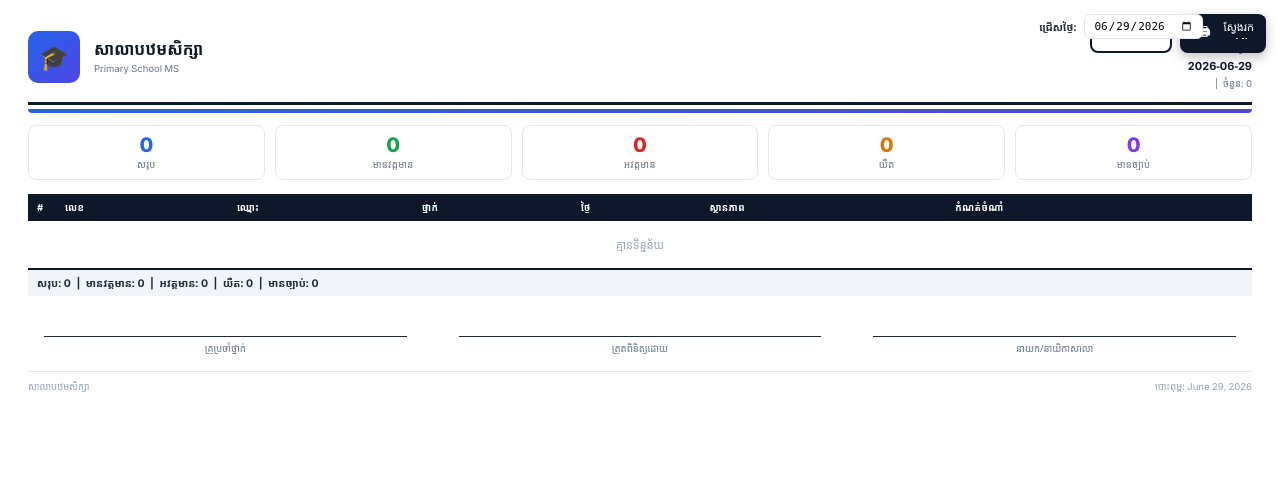
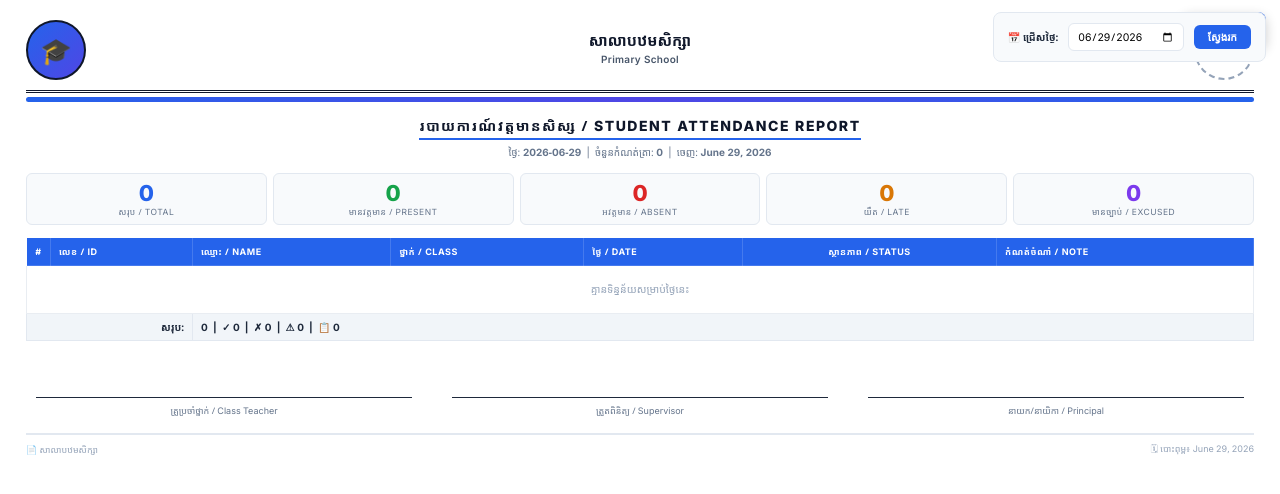
Before and after one commit to kimmi77778888-rgb/school_system.com, a Django app: page /school/reports/attendance/ in a window 1280 px wide. Shown: the top 494 px of the page. Run offline with Django 5.2, Linux system fonts and the light colour scheme; the visitor is signed in with stand-in values (Sample User, id 1); data comes from the database, SQL or seed files in the repository; data that the repository does not hold is empty; parts of the project's set-up code (start-up, migrations or seed data) failed here and were passed over.

Commit message:
feat: upgrade all reports to professional primary school standard with bilingual headers

```diff
--- a/crm/school/templates/school/reports/report_attendance.html
+++ b/crm/school/templates/school/reports/report_attendance.html
@@ -1,74 +1,98 @@
 {% extends 'school/reports/report_base.html' %}
-{% block title %}របាយការណ៍វត្តមាន{% endblock %}
-{% block report_title %}របាយការណ៍វត្តមានសិស្ស{% endblock %}
+{% block title %}របាយការណ៍វត្តមានសិស្ស{% endblock %}
+{% block report_title %}របាយការណ៍វត្តមានសិស្ស / Student Attendance Report{% endblock %}
 {% block report_meta %}
-  <div>ថ្ងៃទី: <strong>{{ date_filter }}</strong> &nbsp;|&nbsp; ចំនួន: {{ records|length }}</div>
+  ថ្ងៃ: <strong>{{ date_filter }}</strong> &nbsp;|&nbsp;
+  ចំនួនកំណត់ត្រា: <strong>{{ records|length }}</strong> &nbsp;|&nbsp;
+  ចេញ: <strong>{{ today }}</strong>
 {% endblock %}
 
 {% block content %}
-<!-- Filter bar (screen only) -->
-<form method="get" style="margin-bottom:12px;display:flex;gap:8px;align-items:center;" class="no-print">
-  <label style="font-weight:700;font-size:10.5px;">ជ្រើសថ្ងៃ:</label>
-  <input type="date" name="date" value="{{ date_filter }}" style="padding:4px 8px;border:1px solid #e2e8f0;border-radius:6px;font-size:11px;">
-  <button type="submit" style="padding:4px 12px;background:#0f172a;color:#fff;border:none;border-radius:6px;font-size:11px;cursor:pointer;">ស្វែងរក</button>
+<!-- Filter (screen only) -->
+<form method="get" class="filter-form no-print">
+  <label>📅 ជ្រើសថ្ងៃ:</label>
+  <input type="date" name="date" value="{{ date_filter }}">
+  <button type="submit">ស្វែងរក</button>
 </form>
 
-<div class="sum">
-  <div class="sum-box bl"><div class="v">{{ records|length }}</div><div class="l">សរុប</div></div>
-  <div class="sum-box gr"><div class="v">{{ present }}</div><div class="l">មានវត្តមាន</div></div>
-  <div class="sum-box rd"><div class="v">{{ absent }}</div><div class="l">អវត្តមាន</div></div>
-  <div class="sum-box am"><div class="v">{{ late }}</div><div class="l">យឺត</div></div>
-  <div class="sum-box pu"><div class="v">{{ excused }}</div><div class="l">មានច្បាប់</div></div>
+<!-- Summary -->
+<div class="info-row">
+  <div class="info-box"><div class="v">{{ records|length }}</div><div class="l">សរុប / Total</div></div>
+  <div class="info-box g"><div class="v">{{ present }}</div><div class="l">មានវត្តមាន / Present</div></div>
+  <div class="info-box r"><div class="v">{{ absent }}</div><div class="l">អវត្តមាន / Absent</div></div>
+  <div class="info-box a"><div class="v">{{ late }}</div><div class="l">យឺត / Late</div></div>
+  <div class="info-box p"><div class="v">{{ excused }}</div><div class="l">មានច្បាប់ / Excused</div></div>
+  {% if records|length > 0 %}
+  <div class="info-box g">
+    <div class="v">{% widthratio present records|length 100 %}%</div>
+    <div class="l">អត្រាវត្តមាន / Rate</div>
+  </div>
+  {% endif %}
 </div>
 
+<!-- Table -->
 <table>
   <thead>
     <tr>
-      <th style="width:28px;">#</th>
-      <th>លេខ</th>
-      <th>ឈ្មោះ</th>
-      <th>ថ្នាក់</th>
-      <th>ថ្ងៃ</th>
-      <th>ស្ថានភាព</th>
-      <th>កំណត់ចំណាំ</th>
+      <th style="width:24px;text-align:center;">#</th>
+      <th>លេខ / ID</th>
+      <th>ឈ្មោះ / Name</th>
+      <th>ថ្នាក់ / Class</th>
+      <th>ថ្ងៃ / Date</th>
+      <th style="text-align:center;">ស្ថានភាព / Status</th>
+      <th>កំណត់ចំណាំ / Note</th>
     </tr>
   </thead>
   <tbody>
     {% for r in records %}
     <tr>
-      <td>{{ forloop.counter }}</td>
+      <td style="text-align:center;">{{ forloop.counter }}</td>
       <td><strong>{{ r.student.student_id }}</strong></td>
       <td>{{ r.student.first_name }} {{ r.student.last_name }}</td>
       <td>{{ r.student.classroom|default:"—" }}</td>
       <td>{{ r.date }}</td>
-      <td>
-        {% if r.status == 'P' %}<span class="b b-P">មានវត្តមាន</span>
-        {% elif r.status == 'A' %}<span class="b b-A">អវត្តមាន</span>
-        {% elif r.status == 'L' %}<span class="b b-L">យឺត</span>
-        {% else %}<span class="b b-E">មានច្បាប់</span>{% endif %}
+      <td style="text-align:center;">
+        {% if r.status == 'P' %}<span class="b b-P">✓ មានវត្តមាន</span>
+        {% elif r.status == 'A' %}<span class="b b-A">✗ អវត្តមាន</span>
+        {% elif r.status == 'L' %}<span class="b b-L">⚠ យឺត</span>
+        {% else %}<span class="b b-E">📋 មានច្បាប់</span>{% endif %}
       </td>
       <td>{{ r.note|default:"—" }}</td>
     </tr>
     {% empty %}
-    <tr><td colspan="7" style="text-align:center;color:#94a3b8;padding:16px;">គ្មានទិន្នន័យ</td></tr>
+    <tr><td colspan="7" style="text-align:center;color:#94a3b8;padding:16px;">គ្មានទិន្នន័យសម្រាប់ថ្ងៃនេះ</td></tr>
     {% endfor %}
   </tbody>
   <tfoot>
     <tr>
-      <td colspan="7">
-        សរុប: {{ records|length }} &nbsp;|&nbsp;
-        មានវត្តមាន: {{ present }} &nbsp;|&nbsp;
-        អវត្តមាន: {{ absent }} &nbsp;|&nbsp;
-        យឺត: {{ late }} &nbsp;|&nbsp;
-        មានច្បាប់: {{ excused }}
+      <td colspan="2" style="text-align:right;">សរុប:</td>
+      <td colspan="5">
+        <strong>{{ records|length }}</strong> &nbsp;|&nbsp;
+        ✓ {{ present }} &nbsp;|&nbsp;
+        ✗ {{ absent }} &nbsp;|&nbsp;
+        ⚠ {{ late }} &nbsp;|&nbsp;
+        📋 {{ excused }}
       </td>
     </tr>
   </tfoot>
 </table>
 
+<!-- Signatures -->
 <div class="sigs">
-  <div class="sig"><div class="line"></div><div class="lbl">គ្រូប្រចាំថ្នាក់</div></div>
-  <div class="sig"><div class="line"></div><div class="lbl">ត្រួតពិនិត្យដោយ</div></div>
-  <div class="sig"><div class="line"></div><div class="lbl">នាយក/នាយិកាសាលា</div></div>
+  <div class="sig">
+    <div class="name"></div>
+    <div class="line"></div>
+    <div class="lbl">គ្រូប្រចាំថ្នាក់ / Class Teacher</div>
+  </div>
+  <div class="sig">
+    <div class="name"></div>
+    <div class="line"></div>
+    <div class="lbl">ត្រួតពិនិត្យ / Supervisor</div>
+  </div>
+  <div class="sig">
+    <div class="name"></div>
+    <div class="line"></div>
+    <div class="lbl">នាយក/នាយិកា / Principal</div>
+  </div>
 </div>
 {% endblock %}
--- a/crm/school/templates/school/reports/report_base.html
+++ b/crm/school/templates/school/reports/report_base.html
@@ -9,49 +9,51 @@
 {% if school.favicon %}<link rel="icon" href="{{ school.favicon|safe_url }}">{% endif %}
 <style>
 *{box-sizing:border-box;margin:0;padding:0;}
-body{font-family:'Noto Sans Khmer','Inter',sans-serif;font-size:11.5px;color:#1e293b;background:#fff;padding:22px 28px;}
-a{text-decoration:none;color:inherit;}
+body{font-family:'Noto Sans Khmer','Inter',sans-serif;font-size:11px;color:#1e293b;background:#fff;padding:20px 26px;}
 
-/* ── HEADER ── */
-.rh{display:flex;align-items:center;justify-content:space-between;padding-bottom:10px;margin-bottom:4px;border-bottom:3px solid #0f172a;}
-.rh-logo{width:52px;height:52px;border-radius:10px;overflow:hidden;background:linear-gradient(135deg,{{ school.primary_color }},{{ school.secondary_color }});display:flex;align-items:center;justify-content:center;font-size:1.5rem;color:#fff;flex-shrink:0;}
+/* ══ SCHOOL HEADER ══ */
+.rh{display:flex;align-items:center;gap:14px;padding-bottom:10px;border-bottom:3px double #0f172a;}
+.rh-logo{width:60px;height:60px;border-radius:50%;overflow:hidden;border:2px solid #0f172a;flex-shrink:0;display:flex;align-items:center;justify-content:center;font-size:1.6rem;background:linear-gradient(135deg,{{ school.primary_color }},{{ school.secondary_color }});color:#fff;}
 .rh-logo img{width:100%;height:100%;object-fit:contain;}
-.rh-info{}
-.rh-name{font-size:16px;font-weight:900;color:#0f172a;line-height:1.3;}
-.rh-sub{font-size:9.5px;color:#64748b;margin-top:2px;}
-.rh-right{text-align:right;font-size:9.5px;color:#64748b;line-height:1.7;}
-.rh-right strong{display:block;font-size:11px;color:#0f172a;}
+.rh-center{flex:1;text-align:center;}
+.rh-center .km{font-size:15px;font-weight:900;color:#0f172a;line-height:1.3;}
+.rh-center .en{font-size:10px;color:#475569;font-weight:600;letter-spacing:.3px;margin-top:1px;}
+.rh-center .sub{font-size:9px;color:#64748b;margin-top:3px;line-height:1.5;}
+.rh-right{text-align:center;flex-shrink:0;}
+.rh-stamp{width:60px;height:60px;border:2px dashed #94a3b8;border-radius:50%;display:flex;align-items:center;justify-content:center;font-size:8px;color:#94a3b8;text-align:center;line-height:1.3;}
 
-/* thin color bar below header */
-.rh-bar{height:4px;background:linear-gradient(90deg,{{ school.primary_color }},{{ school.secondary_color }});margin-bottom:12px;border-radius:0 0 4px 4px;}
+/* color bar */
+.rh-bar{height:5px;background:linear-gradient(90deg,{{ school.primary_color }},{{ school.secondary_color }},{{ school.primary_color }});margin:4px 0 14px;border-radius:3px;}
 
-/* ── REPORT TITLE BLOCK ── */
-.rt{text-align:center;margin-bottom:14px;padding:10px;background:#f8fafc;border-radius:8px;border:1px solid #e2e8f0;}
-.rt h2{font-size:13px;font-weight:900;text-transform:uppercase;letter-spacing:1px;color:#0f172a;}
-.rt-meta{font-size:10px;color:#64748b;margin-top:4px;}
+/* ══ REPORT TITLE ══ */
+.rt{text-align:center;margin-bottom:14px;}
+.rt h2{font-size:14px;font-weight:900;text-transform:uppercase;letter-spacing:1.5px;color:#0f172a;display:inline-block;border-bottom:2px solid {{ school.primary_color }};padding-bottom:3px;}
+.rt-sub{font-size:10px;color:#64748b;margin-top:5px;}
+.rt-badge{display:inline-block;background:{{ school.primary_color }};color:#fff;font-size:9px;font-weight:700;padding:2px 10px;border-radius:12px;margin-top:4px;letter-spacing:.5px;}
 
-/* ── SUMMARY BOXES ── */
-.sum{display:flex;gap:10px;margin-bottom:14px;flex-wrap:wrap;}
-.sum-box{flex:1;min-width:80px;border:1px solid #e2e8f0;border-radius:8px;padding:8px 10px;text-align:center;}
-.sum-box .v{font-size:20px;font-weight:900;color:#0f172a;line-height:1.1;}
-.sum-box .l{font-size:9.5px;color:#64748b;text-transform:uppercase;letter-spacing:.4px;margin-top:2px;}
-.sum-box.bl .v{color:#2563eb;}
-.sum-box.gr .v{color:#16a34a;}
-.sum-box.rd .v{color:#dc2626;}
-.sum-box.am .v{color:#d97706;}
-.sum-box.pu .v{color:#7c3aed;}
+/* ══ INFO BOX ══ */
+.info-row{display:flex;gap:6px;margin-bottom:12px;flex-wrap:wrap;}
+.info-box{flex:1;min-width:100px;background:#f8fafc;border:1px solid #e2e8f0;border-radius:6px;padding:7px 10px;text-align:center;}
+.info-box .v{font-size:22px;font-weight:900;color:{{ school.primary_color }};line-height:1;}
+.info-box .l{font-size:8.5px;color:#64748b;text-transform:uppercase;letter-spacing:.5px;margin-top:3px;}
+.info-box.g .v{color:#16a34a;}
+.info-box.r .v{color:#dc2626;}
+.info-box.a .v{color:#d97706;}
+.info-box.p .v{color:#7c3aed;}
 
-/* ── TABLE ── */
-table{width:100%;border-collapse:collapse;margin-bottom:14px;font-size:11px;}
-thead th{background:#0f172a;color:#fff;padding:7px 9px;text-align:left;font-weight:700;font-size:9.5px;text-transform:uppercase;letter-spacing:.4px;white-space:nowrap;}
+/* ══ TABLE ══ */
+table{width:100%;border-collapse:collapse;margin-bottom:14px;font-size:10.5px;}
+thead tr{background:{{ school.primary_color }};}
+thead th{color:#fff;padding:7px 8px;text-align:left;font-weight:700;font-size:9px;text-transform:uppercase;letter-spacing:.5px;white-space:nowrap;border:1px solid rgba(255,255,255,.15);}
 tbody tr:nth-child(even){background:#f8fafc;}
-tbody td{padding:6px 9px;border-bottom:1px solid #e9edf2;vertical-align:middle;line-height:1.4;}
-tfoot td{padding:6px 9px;font-weight:700;border-top:2px solid #0f172a;background:#f1f5f9;font-size:10.5px;}
+tbody tr:hover{background:#eff6ff;}
+tbody td{padding:6px 8px;border:1px solid #e9edf2;vertical-align:middle;line-height:1.4;}
+tfoot td{padding:6px 8px;font-weight:700;border-top:2px solid #0f172a;background:#f1f5f9;font-size:10px;border:1px solid #e2e8f0;}
 
-/* ── STATUS BADGES ── */
-.b{display:inline-block;padding:1px 7px;border-radius:12px;font-size:9.5px;font-weight:700;}
-.b-P{background:#dcfce7;color:#166534;}
-.b-A{background:#fee2e2;color:#991b1b;}
+/* ══ BADGES ══ */
+.b{display:inline-block;padding:2px 8px;border-radius:10px;font-size:9px;font-weight:700;white-space:nowrap;}
+.b-P,.b-ok{background:#dcfce7;color:#166534;}
+.b-A,.b-fail{background:#fee2e2;color:#991b1b;}
 .b-L{background:#fef9c3;color:#854d0e;}
 .b-E{background:#dbeafe;color:#1e40af;}
 .b-GA{background:#dcfce7;color:#166534;}
@@ -60,37 +62,49 @@ tfoot td{padding:6px 9px;font-weight:700;border-top:2px solid #0f172a;background
 .b-GD{background:#ffedd5;color:#9a3412;}
 .b-GF{background:#fee2e2;color:#991b1b;}
 
-/* ── STUDENT INFO BLOCK ── */
-.s-info{border:1px solid #e2e8f0;border-radius:8px;padding:12px 14px;margin-bottom:14px;background:#fafbfc;}
-.s-info table{margin:0;}
-.s-info td{padding:3px 8px;border:none;background:transparent;font-size:11px;}
-.s-info td:first-child,.s-info td:nth-child(3){color:#64748b;width:110px;white-space:nowrap;}
-.s-info td:nth-child(2),.s-info td:nth-child(4){font-weight:700;}
+/* ══ STUDENT INFO CARD ══ */
+.s-card{border:1px solid #e2e8f0;border-radius:8px;overflow:hidden;margin-bottom:14px;}
+.s-card-head{background:{{ school.primary_color }};color:#fff;padding:7px 12px;font-weight:800;font-size:10.5px;letter-spacing:.3px;}
+.s-card table{margin:0;}
+.s-card td{padding:5px 10px;border:1px solid #f1f5f9;background:transparent;font-size:10.5px;}
+.s-card td:first-child,.s-card td:nth-child(3){color:#64748b;width:110px;white-space:nowrap;font-weight:600;}
+.s-card td:nth-child(2),.s-card td:nth-child(4){font-weight:700;}
 
-/* ── SIGNATURES ── */
-.sigs{display:flex;justify-content:space-around;margin-top:40px;gap:20px;}
+/* ══ SECTION TITLE ══ */
+.sec{font-weight:800;font-size:10px;text-transform:uppercase;letter-spacing:.8px;color:#fff;margin:14px 0 0;padding:5px 10px;background:{{ school.secondary_color }};border-radius:4px 4px 0 0;}
+.sec+table{margin-top:0;border-radius:0 0 4px 4px;}
+
+/* ══ SIGNATURES ══ */
+.sigs{display:flex;justify-content:space-around;margin-top:40px;gap:20px;page-break-inside:avoid;}
 .sig{text-align:center;flex:1;}
-.sig .line{border-top:1px solid #1e293b;margin:0 16px 5px;}
-.sig .lbl{font-size:9.5px;color:#64748b;}
+.sig .line{border-top:1.5px solid #1e293b;margin:0 10px 6px;}
+.sig .name{font-size:10px;font-weight:700;color:#0f172a;min-height:16px;}
+.sig .lbl{font-size:9px;color:#64748b;}
 
-/* ── FOOTER ── */
-.rf{border-top:1px solid #e2e8f0;padding-top:8px;margin-top:16px;display:flex;justify-content:space-between;color:#94a3b8;font-size:9.5px;}
+/* ══ FOOTER ══ */
+.rf{border-top:2px solid #e2e8f0;padding-top:7px;margin-top:16px;display:flex;justify-content:space-between;color:#94a3b8;font-size:9px;}
+.rf span{display:flex;align-items:center;gap:4px;}
 
-/* ── SECTION TITLE ── */
-.sec-title{font-weight:800;font-size:11px;text-transform:uppercase;letter-spacing:.6px;color:#0f172a;margin:14px 0 6px;padding-bottom:4px;border-bottom:2px solid #0f172a;}
+/* ══ PRINT CONTROLS ══ */
+.no-print{position:fixed;top:12px;right:14px;display:flex;gap:8px;z-index:999;}
+.btn-print{background:{{ school.primary_color }};color:#fff;border:none;border-radius:8px;padding:8px 18px;font-size:11.5px;font-weight:700;cursor:pointer;display:flex;align-items:center;gap:6px;box-shadow:0 4px 12px rgba(0,0,0,.2);}
+.btn-back{background:#fff;color:#0f172a;border:2px solid #0f172a;border-radius:8px;padding:6px 14px;font-size:11.5px;font-weight:700;cursor:pointer;text-decoration:none;}
 
-/* ── PRINT CONTROLS (hidden on print) ── */
-.no-print{position:fixed;top:14px;right:14px;display:flex;gap:8px;z-index:999;}
-.btn-print{background:#0f172a;color:#fff;border:none;border-radius:8px;padding:9px 18px;font-size:12px;font-weight:700;cursor:pointer;display:flex;align-items:center;gap:6px;box-shadow:0 4px 12px rgba(0,0,0,.25);transition:background .15s;}
-.btn-print:hover{background:#1e293b;}
-.btn-back{background:#fff;color:#0f172a;border:2px solid #0f172a;border-radius:8px;padding:7px 16px;font-size:12px;font-weight:700;cursor:pointer;transition:background .15s;}
-.btn-back:hover{background:#f1f5f9;}
+/* ══ FILTER FORM ══ */
+.filter-form{background:#f8fafc;border:1px solid #e2e8f0;border-radius:8px;padding:10px 14px;margin-bottom:14px;display:flex;gap:10px;align-items:center;flex-wrap:wrap;}
+.filter-form label{font-weight:700;font-size:10px;white-space:nowrap;}
+.filter-form select,.filter-form input[type=date]{padding:5px 8px;border:1px solid #e2e8f0;border-radius:6px;font-size:10.5px;font-family:'Noto Sans Khmer','Inter',sans-serif;}
+.filter-form button{padding:5px 14px;background:{{ school.primary_color }};color:#fff;border:none;border-radius:6px;font-size:10.5px;cursor:pointer;font-weight:700;}
 
 @media print{
   .no-print{display:none!important;}
-  body{padding:10px 16px;}
-  thead th{-webkit-print-color-adjust:exact;print-color-adjust:exact;}
-  .sum-box,.rh-logo,.rh-bar{-webkit-print-color-adjust:exact;print-color-adjust:exact;}
+  .filter-form{display:none!important;}
+  body{padding:8px 14px;}
+  thead tr{-webkit-print-color-adjust:exact;print-color-adjust:exact;}
+  .info-box,.rh-logo,.rh-bar,.sec,.s-card-head{-webkit-print-color-adjust:exact;print-color-adjust:exact;}
+  .sigs{page-break-inside:avoid;}
+  table{page-break-inside:auto;}
+  tr{page-break-inside:avoid;}
 }
 </style>
 </head>
@@ -99,39 +113,46 @@ tfoot td{padding:6px 9px;font-weight:700;border-top:2px solid #0f172a;background
 <!-- Print Controls -->
 <div class="no-print">
   <a href="javascript:history.back()" class="btn-back">← ត្រឡប់</a>
-  <button class="btn-print" onclick="window.print()">🖨 បោះពុម្ព</button>
+  <button class="btn-print" onclick="window.print()">🖨&nbsp;បោះពុម្ព</button>
 </div>
 
-<!-- Header -->
+<!-- School Header -->
 <div class="rh">
   <div class="rh-logo">
     {% if school.logo %}<img src="{{ school.logo|safe_url }}" alt="">{% else %}🎓{% endif %}
   </div>
-  <div class="rh-info" style="margin-left:14px;flex:1;">
-    <div class="rh-name">{{ school.school_name }}</div>
-    <div class="rh-sub">{{ school.school_slogan }}{% if school.address %} &nbsp;|&nbsp; {{ school.address }}{% endif %}</div>
-    {% if school.phone or school.email %}
-    <div class="rh-sub">{% if school.phone %}☎ {{ school.phone }}{% endif %}{% if school.email %} &nbsp;|&nbsp; ✉ {{ school.email }}{% endif %}</div>
-    {% endif %}
+  <div class="rh-center">
+    <div class="km">{% if school.school_name %}{{ school.school_name }}{% else %}សាលាបឋមសិក្សា{% endif %}</div>
+    {% if school.school_name_en %}<div class="en">{{ school.school_name_en }}</div>{% endif %}
+    <div class="sub">
+      {% if school.address %}📍 {{ school.address }}{% endif %}
+      {% if school.phone %} &nbsp;|&nbsp; ☎ {{ school.phone }}{% endif %}
+      {% if school.email %} &nbsp;|&nbsp; ✉ {{ school.email }}{% endif %}
+    </div>
   </div>
   <div class="rh-right">
-    <strong>{% block report_title %}របាយការណ៍{% endblock %}</strong>
-    {% block report_meta %}{% endblock %}
+    <div class="rh-stamp">ត្រា<br>សាលា</div>
   </div>
 </div>
 <div class="rh-bar"></div>
+
+<!-- Report Title -->
+<div class="rt">
+  <h2>{% block report_title %}របាយការណ៍{% endblock %}</h2>
+  <div class="rt-sub">{% block report_meta %}{% endblock %}</div>
+</div>
 
 {% block content %}{% endblock %}
 
 <!-- Footer -->
 <div class="rf">
-  <span>{{ school.school_name }}</span>
-  <span>បោះពុម្ព: {{ today }}</span>
+  <span>📄 {{ school.school_name }}</span>
+  <span>🗓 បោះពុម្ព៖ {{ today }}</span>
 </div>
 
 <script>
 if(window.location.search.includes('autoprint=1')){
-  window.onload=()=>setTimeout(()=>window.print(),400);
+  window.onload=()=>setTimeout(()=>window.print(),500);
 }
 </script>
 </body>
```
Also changed, not shown: crm/school/templates/school/reports/report_scores.html (+58 -34 lines), crm/school/templates/school/reports/report_student_detail.html (+85 -49 lines), crm/school/templates/school/reports/report_students.html (+42 -21 lines), crm/school/templates/school/reports/report_teachers.html (+44 -20 lines).
